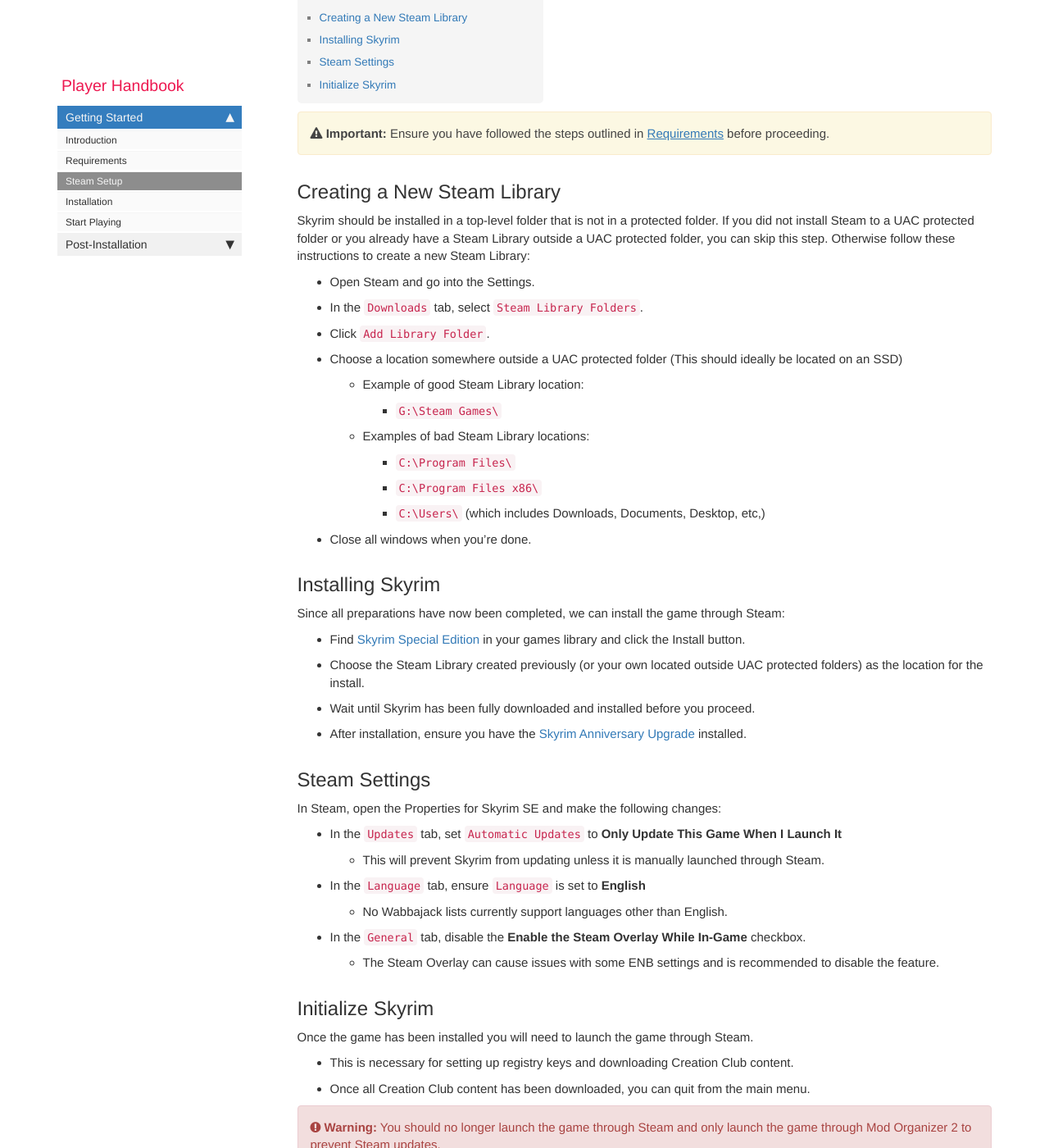
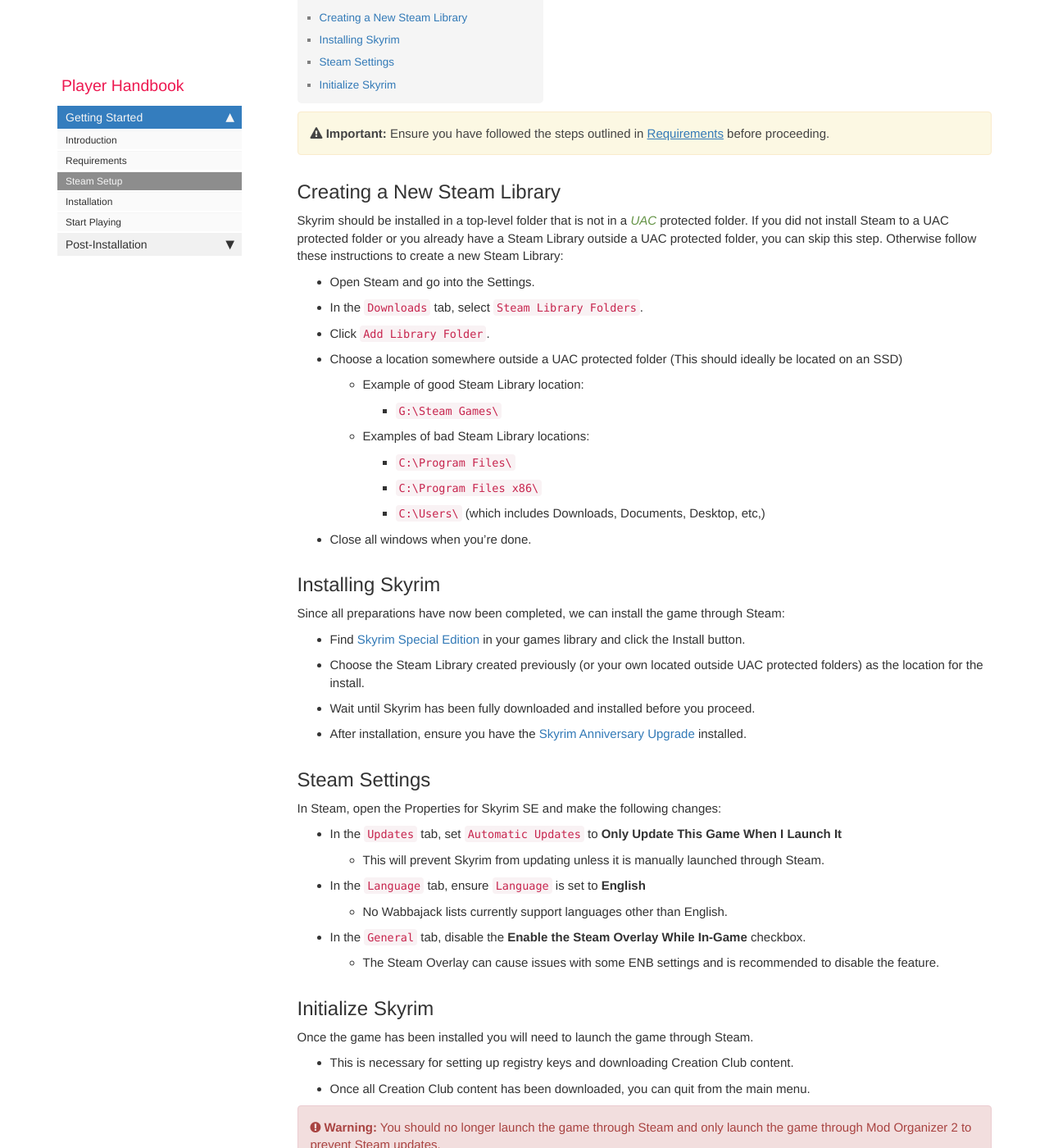
Before and after one commit to mythic-mods/mythic-mods.github.io, a Jekyll site: the page built from pages/mythic-skyrim/mythic-skyrim-steam-setup.md, in a window 1280 px wide and 1400 px high, scrolled down 216 px. Shown: the whole window at 82% size. Built offline with Jekyll 4.4.1, drawn with Linux system fonts in a browser that asks for light colours; comment, search, counter and statistics services are not loaded.

Commit message:
Update mythic-skyrim-steam-setup.md

```diff
--- a/pages/mythic-skyrim/mythic-skyrim-steam-setup.md
+++ b/pages/mythic-skyrim/mythic-skyrim-steam-setup.md
@@ -12,7 +12,7 @@ summary: Instructions on preparing a Steam install of Skyrim AE for modlist inst
 
 ## Creating a New Steam Library
 
-Skyrim should be installed in a top-level folder that is not in a protected folder.
+Skyrim should be installed in a top-level folder that is not in a <a href="#" data-toggle="tooltip" data-original-title="{{site.data.glossary.uac}}">UAC</a> protected folder.
 If you did not install Steam to a UAC protected folder or you already have a Steam Library outside a UAC protected folder, you can skip this step.
 Otherwise follow these instructions to create a new Steam Library:
 * Open Steam and go into the Settings.
@@ -56,8 +56,10 @@ Once the game has been installed you will need to launch the game through Steam.
 
 {% include warning.html content=
 "You should no longer launch the game through Steam and only launch the game through Mod Organizer 2 to prevent Steam updates." %}
-
+[UAC]
 
 [Requirements]: mythic-skyrim-requirements.html
 [Skyrim Special Edition]: https://store.steampowered.com/app/489830/The_Elder_Scrolls_V_Skyrim_Special_Edition/
 [Skyrim Anniversary Upgrade]: https://store.steampowered.com/app/1746860/The_Elder_Scrolls_V_Skyrim_Anniversary_Upgrade/
+
+[UAC](<a href="#" data-toggle="tooltip" data-original-title="{{site.data.glossary.uac}}">UAC</a>)
```
